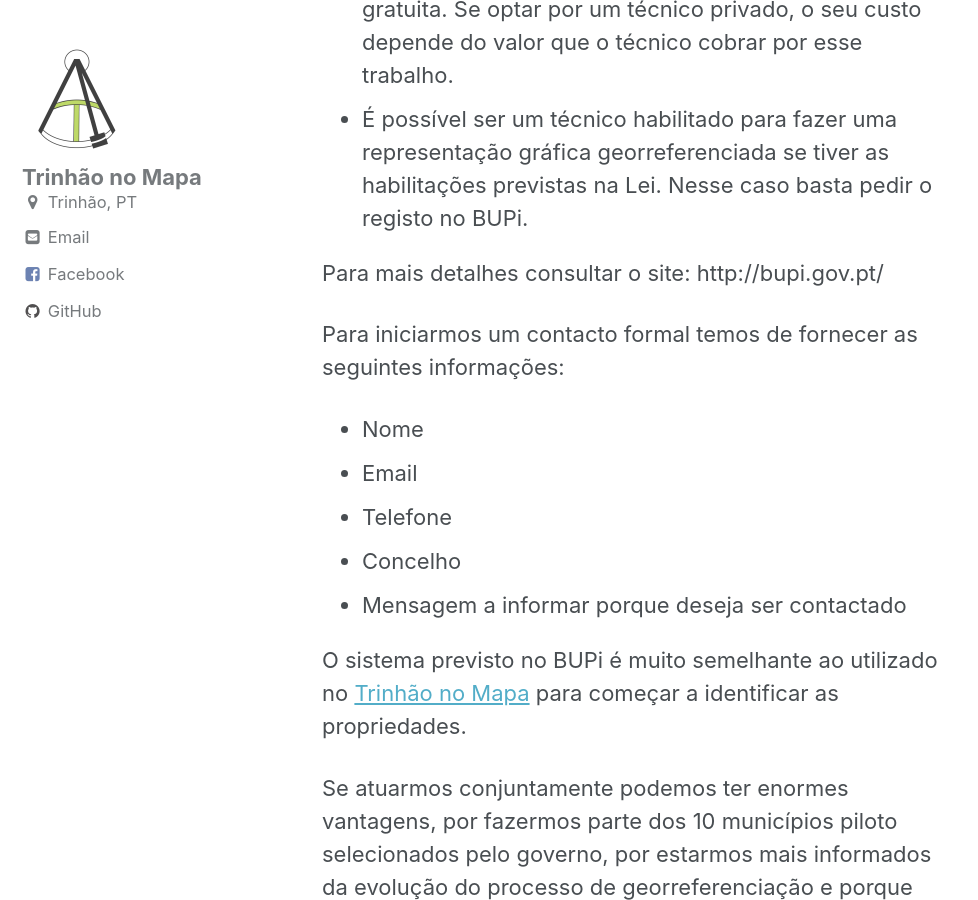
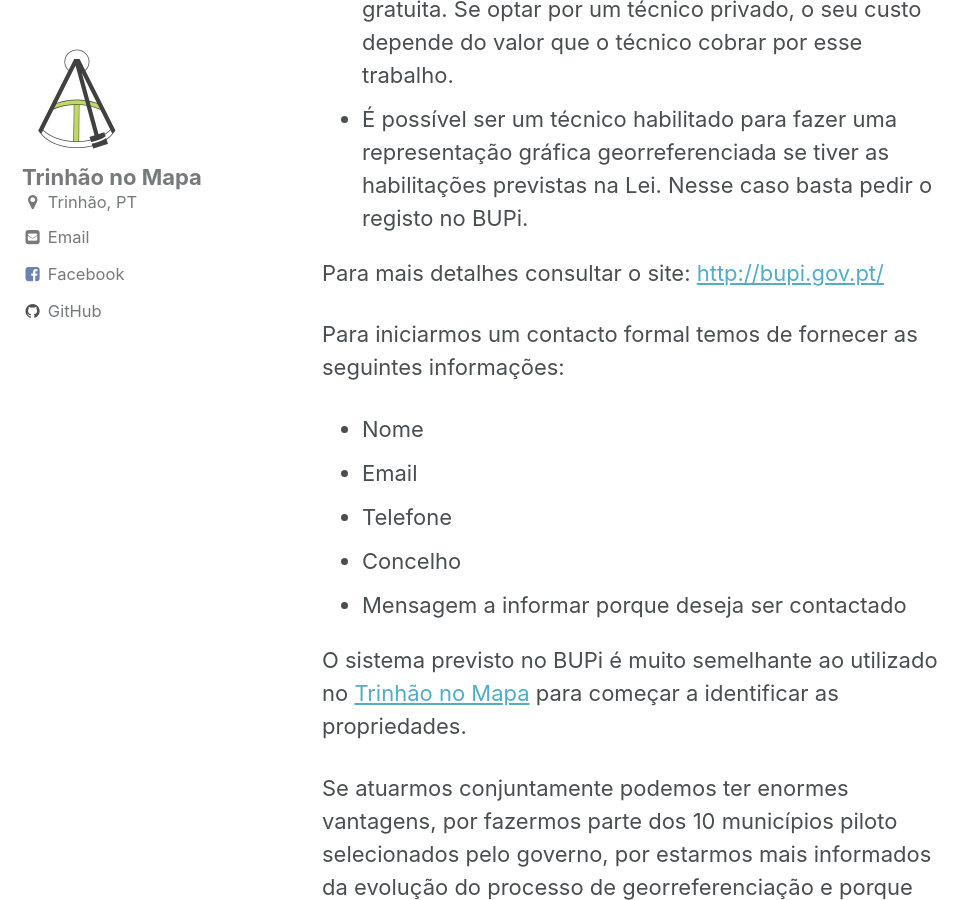
Before and after one commit to trinhaonomapa/trinhaonomapa.github.io, a Jekyll site: the page built from _posts/2017-11-04-bupi.md, in a window 1280 px wide and 900 px high, scrolled down 1598 px. Shown: the whole window, without its empty margins (0-978 px from the left). Built offline with Jekyll 4.4.1, drawn with Linux system fonts in a browser that asks for light colours; some of the changed lines change nothing that is shown.

Commit message:
Fixed hyperlink

```diff
--- a/_posts/2017-11-04-bupi.md
+++ b/_posts/2017-11-04-bupi.md
@@ -20,7 +20,7 @@ Algumas informações relevantes:
 - A georreferenciação feita por um técnico público é gratuita. Se optar por um técnico privado, o seu custo depende do valor que o técnico cobrar por esse trabalho.
 - É possível ser um técnico habilitado para fazer uma representação gráfica georreferenciada se tiver as habilitações previstas na Lei. Nesse caso basta pedir o registo no BUPi.
 
-Para mais detalhes consultar o site:  http://bupi.gov.pt/
+Para mais detalhes consultar o site: [http://bupi.gov.pt/](http://bupi.gov.pt/)
 
 Para iniciarmos um contacto formal temos de fornecer as seguintes informações:
 - Nome
```
